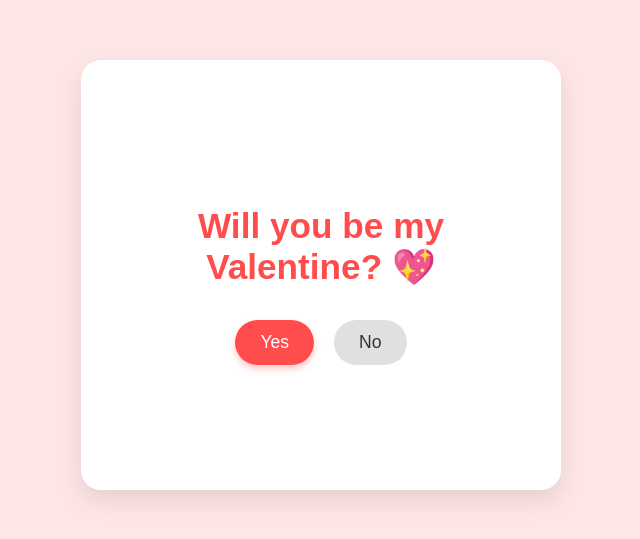
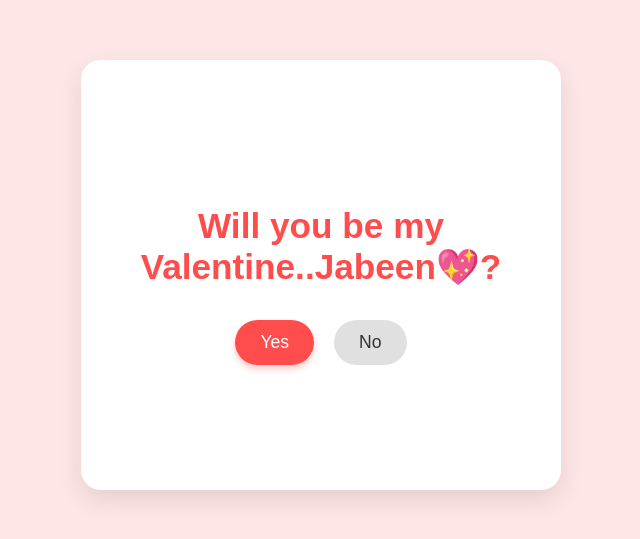
Before and after one commit to ahmer09/my-valentine, a plain HTML site: page index.html in a window 1280 px wide. Shown: the part 125-664 px from the top of the page, without its empty margins (319-959 px from the left). Drawn offline with Linux system fonts and the light colour scheme.

Commit message:
Update index.html

```diff
--- a/index.html
+++ b/index.html
@@ -96,7 +96,7 @@
 <body>
 
     <div class="container" id="container">
-        <h1 id="question">Will you be my Valentine? 💖</h1>
+        <h1 id="question">Will you be my Valentine..Jabeen💖?</h1>
 
         <div class="buttons">
             <button id="yesBtn" onclick="sayYes()">Yes</button>
```
